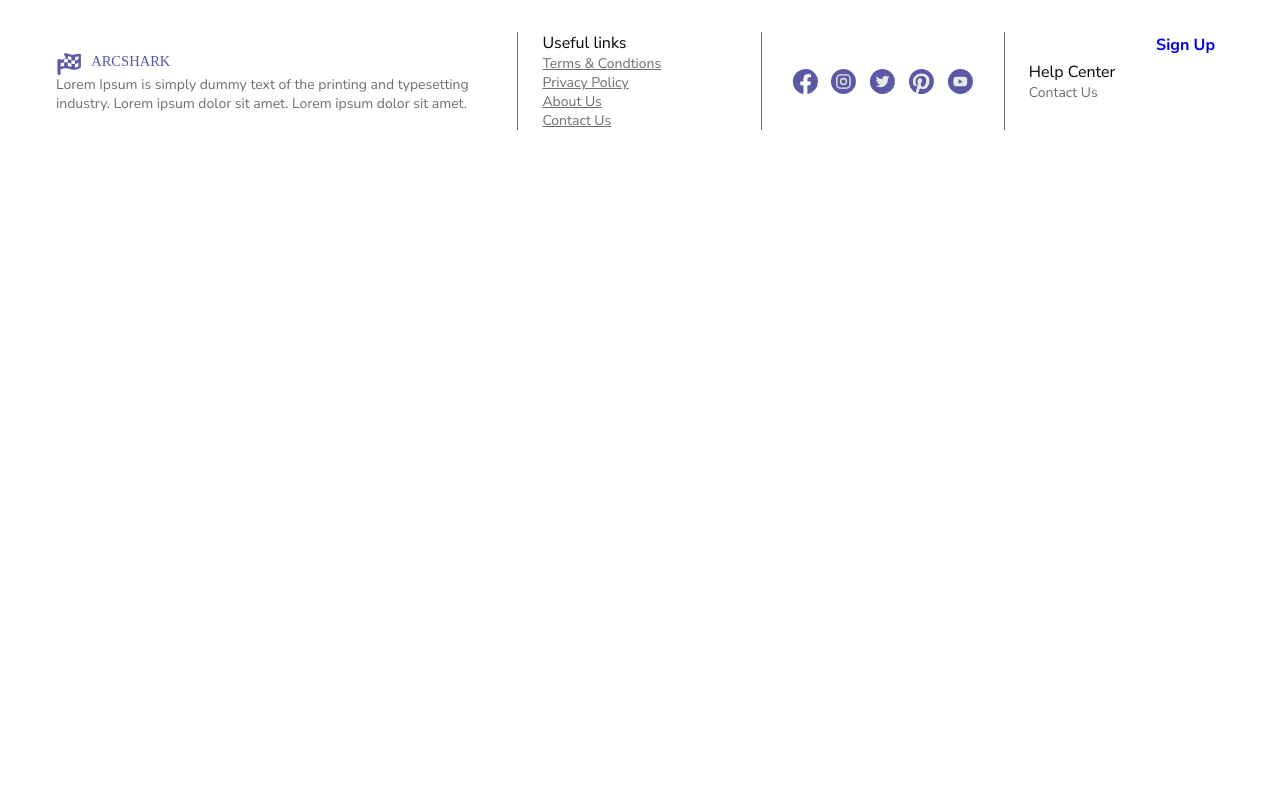
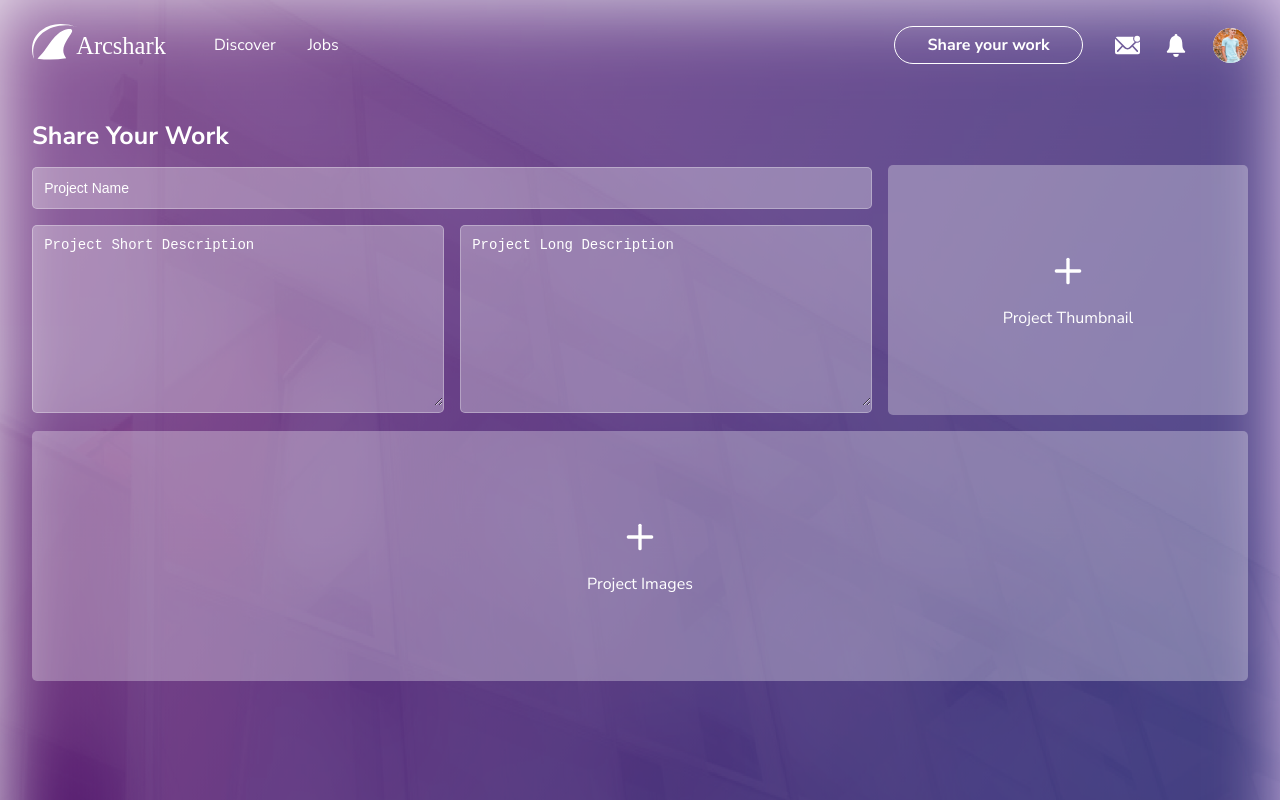
Before and after one commit to MehfoozurRehman/ArcShark, a React (Create React App) app: page /sharework in a window 1280 px wide. Shown: the top 800 px of the page. Built offline with nearby package versions, Linux system fonts and the light colour scheme.

Commit message:
ShareWork done

```diff
--- a/src/App.js
+++ b/src/App.js
@@ -20,6 +20,7 @@ import BlockUserPopup from "./components/BlockUserPopup";
 import Usersigninpage from "./screens/Usersigninpage";
 import NewMessagePopup from "./components/NewMessagePopup";
 import HireTalentPopup from "./components/HireTalentPopup";
+import ShareWork from "./screens/ShareWork";
 
 export default function App() {
   const [postJobDetailsPopupVisible, setPostJobDetailsPopupVisible] =
@@ -93,6 +94,7 @@ export default function App() {
         <Route path="/forget" element={<Forget />} />
         <Route path="/privacypolicy" element={<PrivacyPolicy />} />
         <Route path="/usersigninpage" element={<Usersigninpage />} />
+        <Route path="/sharework" element={<ShareWork />} />
       </Routes>
       <Footer />
     </>
--- a/src/assets/index.js
+++ b/src/assets/index.js
@@ -4,3 +4,4 @@ export { default as homebanner } from "./homebanner.png";
 export { default as project } from "./project.png";
 export { default as signinbg } from "./signin__bg.png";
 export { default as usersigninpage } from "./usersigninpage.png";
+export { default as sharebg } from "./sharebg.png";
--- a/src/components/Header.js
+++ b/src/components/Header.js
@@ -5,7 +5,7 @@ import { logo, user } from "../assets";
 import { Link } from "react-router-dom";
 
 export default function Header() {
-  const [isUser, setIsUser] = useState(false);
+  const [isUser, setIsUser] = useState(true);
   const [isNavOpen, setIsNavOpen] = useState(true);
   const [isMessagePanelOpen, setIsMessagePanelOpen] = useState(false);
   const [isNotificationPanelOpen, setIsNotificationPanelOpen] = useState(false);
@@ -48,12 +48,12 @@ export default function Header() {
         <div className="header__content__right">
           {isUser ? (
             <>
-              <a
-                href="#"
+              <Link
+                to="/sharework"
                 className="header__content__right__button header__content__right__button__outline"
               >
                 Share your work
-              </a>
+              </Link>
               <button
                 className="header__content__right__button__icon"
                 onClick={() => {
@@ -215,7 +215,7 @@ export default function Header() {
               </Link>
               <Link
                 to="/register"
-                className="header__content__right__button header__content__right__button__$secondary"
+                className="header__content__right__button header__content__right__button__secondary"
               >
                 Sign Up
               </Link>
--- /dev/null
+++ b/src/screens/ShareWork.js
@@ -0,0 +1,86 @@
+import React, { useEffect, useState } from "react";
+import { sharebg } from "../assets";
+import TextareaInput from "../components/TextareaInput";
+import TextInput from "../components/TextInput";
+import { Plus } from "react-feather";
+
+export default function ShareWork() {
+  return (
+    <div className="share__work__container">
+      <img
+        src={sharebg}
+        alt="sharebg"
+        className="share__work__container__img"
+      />
+      <div className="share__work__container__overlay__wrapper">
+        <div className="share__work__container__overlay">
+          <div className="share__work__container__overlay__heading">
+            Share Your Work
+          </div>
+          <div className="share__work__container__overlay__top">
+            <div className="share__work__container__overlay__left">
+              <div className="share__work__container__overlay__left__top">
+                <TextInput placeholder="Project Name" />
+              </div>
+              <div className="share__work__container__overlay__left__bottom">
+                <TextareaInput placeholder="Project Short Description" />
+                <TextareaInput placeholder="Project Long Description" />
+              </div>
+            </div>
+            <div className="share__work__container__overlay__right">
+              <ImageUploader />
+            </div>
+          </div>
+          <ImageUploaderMulti />
+        </div>
+      </div>
+    </div>
+  );
+}
+
+function ImageUploader({}) {
+  const [image, setImage] = useState(null);
+  return (
+    <div className="share__work__container__overlay__right__upload">
+      <input
+        type="file"
+        onChange={(e) => {
+          setImage(e.target.files[0]);
+        }}
+        className="share__work__container__overlay__right__upload__input"
+      />
+
+      {image === null ? (
+        <div className="share__work__container__overlay__right__upload__content">
+          <Plus size={20} color="#fff" />
+          Project Thumbnail
+        </div>
+      ) : (
+        <>
+          <img
+            src={URL.createObjectURL(image)}
+            alt={image}
+            className="share__work__container__overlay__right__upload__content"
+          />
+        </>
+      )}
+    </div>
+  );
+}
+
+function ImageUploaderMulti({}) {
+  return (
+    <div className="share__work__container__overlay__right__upload">
+      <input
+        type="file"
+        multiple
+        className="share__work__container__overlay__right__upload__input"
+      />
+
+      <div className="share__work__container__overlay__right__upload__content">
+        <Plus size={20} color="#fff" />
+        Project Images
+      </div>
+    </div>
+  );
+}
--- a/src/styles/export.scss
+++ b/src/styles/export.scss
@@ -7,3 +7,4 @@
 @import "./about.scss";
 @import "./postJobDetailsApplyPopup.scss";
 @import "./freelanceProjectInquiryPopup.scss";
+@import "./shareWork.scss";
--- /dev/null
+++ b/src/styles/shareWork.scss
@@ -0,0 +1,137 @@
+.share__work__container {
+  width: 100%;
+  height: 1000px;
+  min-height: fit-content;
+}
+.share__work__container__img {
+  width: 100%;
+  height: 100%;
+}
+.share__work__container__overlay__wrapper {
+  position: absolute;
+  top: 0px;
+  left: 0px;
+  width: 100%;
+  height: 100%;
+  display: flex;
+  align-items: center;
+  justify-content: center;
+}
+.share__work__container__overlay {
+  width: 100%;
+  max-width: 1440px;
+  padding: 8em 2em;
+  height: 100%;
+  display: flex;
+  flex-direction: column;
+  justify-content: center;
+}
+.share__work__container__overlay__heading {
+  font-size: 25px;
+  font-weight: bold;
+  color: white;
+  margin-bottom: 0.5em;
+}
+.share__work__container__overlay__top {
+  display: flex;
+  align-items: center;
+  margin-bottom: 1em;
+}
+.share__work__container__overlay__left {
+  width: 70%;
+  margin-right: 1em;
+}
+.share__work__container__overlay__left .input__box {
+  background-color: rgba(255, 255, 255, 0.3);
+  border-color: rgba(255, 255, 255, 0.3);
+}
+.share__work__container__overlay__left .input__box:hover,
+.share__work__container__overlay__left .input__box:focus-within {
+  border-color: $primary;
+}
+.share__work__container__overlay__left .input__box .input__box__field {
+  color: white;
+}
+.share__work__container__overlay__left
+  .input__box
+  .input__box__field::placeholder {
+  color: white;
+}
+.share__work__container__overlay__left__top {
+  margin-bottom: 1em;
+}
+.share__work__container__overlay__left__bottom {
+  display: flex;
+}
+.share__work__container__overlay__left__bottom .input__box:first-child {
+  margin-right: 1em;
+}
+.share__work__container__overlay__right {
+  width: 30%;
+}
+.share__work__container__overlay__right__upload {
+  background-color: rgba(255, 255, 255, 0.3);
+  min-height: 250px;
+  border-radius: 5px;
+  position: relative;
+}
+.share__work__container__overlay__right__upload__input {
+  position: absolute;
+  top: 0px;
+  left: 0px;
+  width: 100%;
+  height: 100%;
+  opacity: 0;
+  cursor: pointer;
+}
+.share__work__container__overlay__right__upload__content {
+  display: flex;
+  flex-direction: column;
+  align-items: center;
+  justify-content: center;
+  flex-wrap: wrap;
+  width: 100%;
+  height: 250px;
+  color: white;
+  border-radius: 5px;
+}
+.share__work__container__overlay__right__upload__content svg {
+  width: 40px;
+  height: 40px;
+  margin-bottom: 1em;
+}
+@media (max-width: 900px) {
+  .share__work__container__overlay__top {
+    flex-direction: column;
+    width: 100%;
+  }
+  .share__work__container__overlay__left {
+    width: 100%;
+    margin-right: 0em;
+    margin-bottom: 1em;
+  }
+  .share__work__container__overlay__right {
+    width: 100%;
+  }
+  .share__work__container__overlay__right__upload {
+    min-height: 150px;
+  }
+  .share__work__container__overlay__right__upload__content {
+    height: 150px;
+  }
+  .share__work__container {
+    height: 1200px;
+  }
+  .share__work__container__overlay__wrapper {
+    height: 1200px;
+  }
+}
+@media (max-width: 600px) {
+  .share__work__container__overlay__left__bottom {
+    flex-direction: column;
+  }
+  .share__work__container__overlay__left__bottom .input__box:first-child {
+    margin-right: 0em;
+    margin-bottom: 1em;
+  }
+}
```
Also changed, not shown: src/assets/sharebg.png (added).
